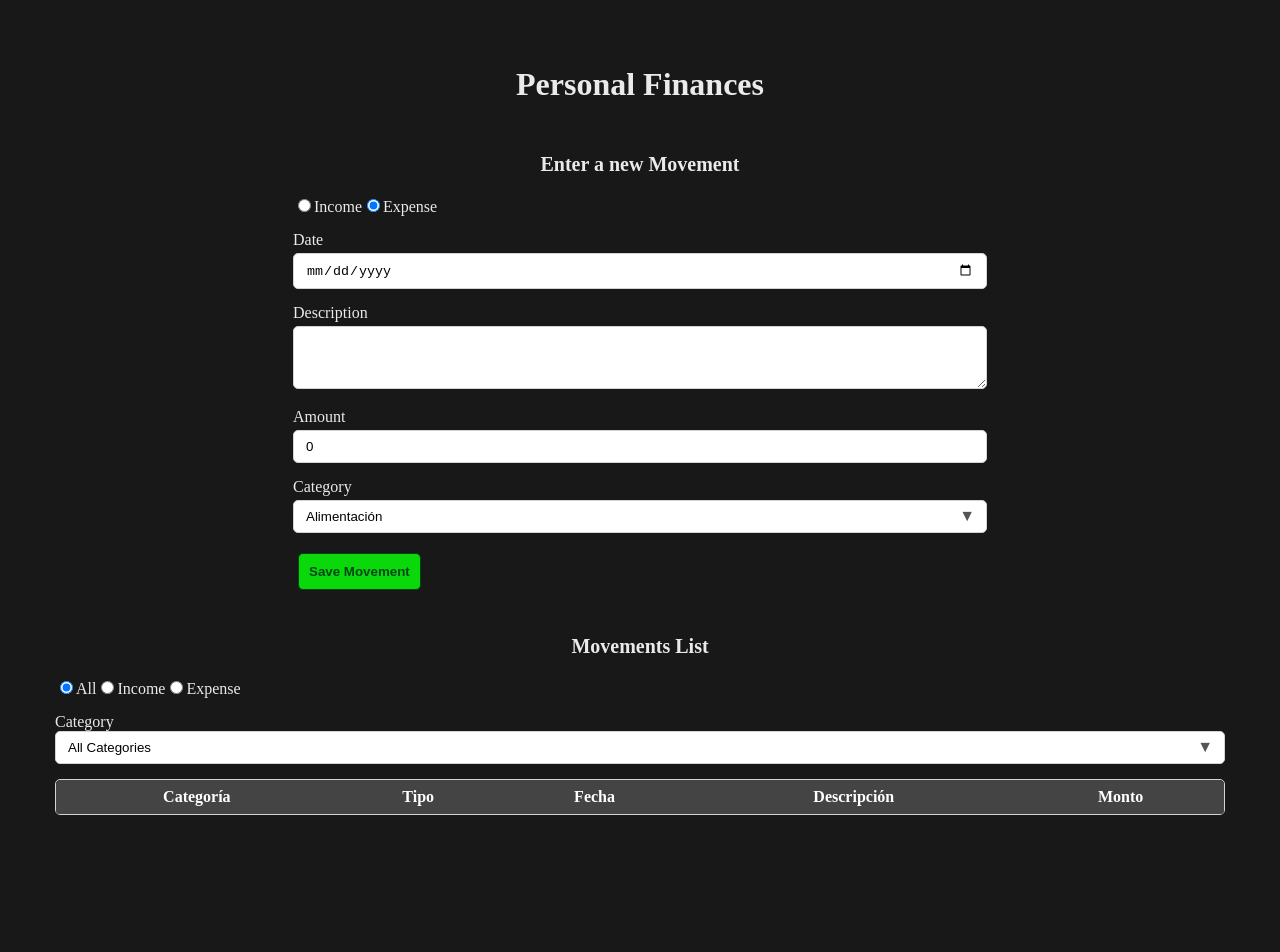
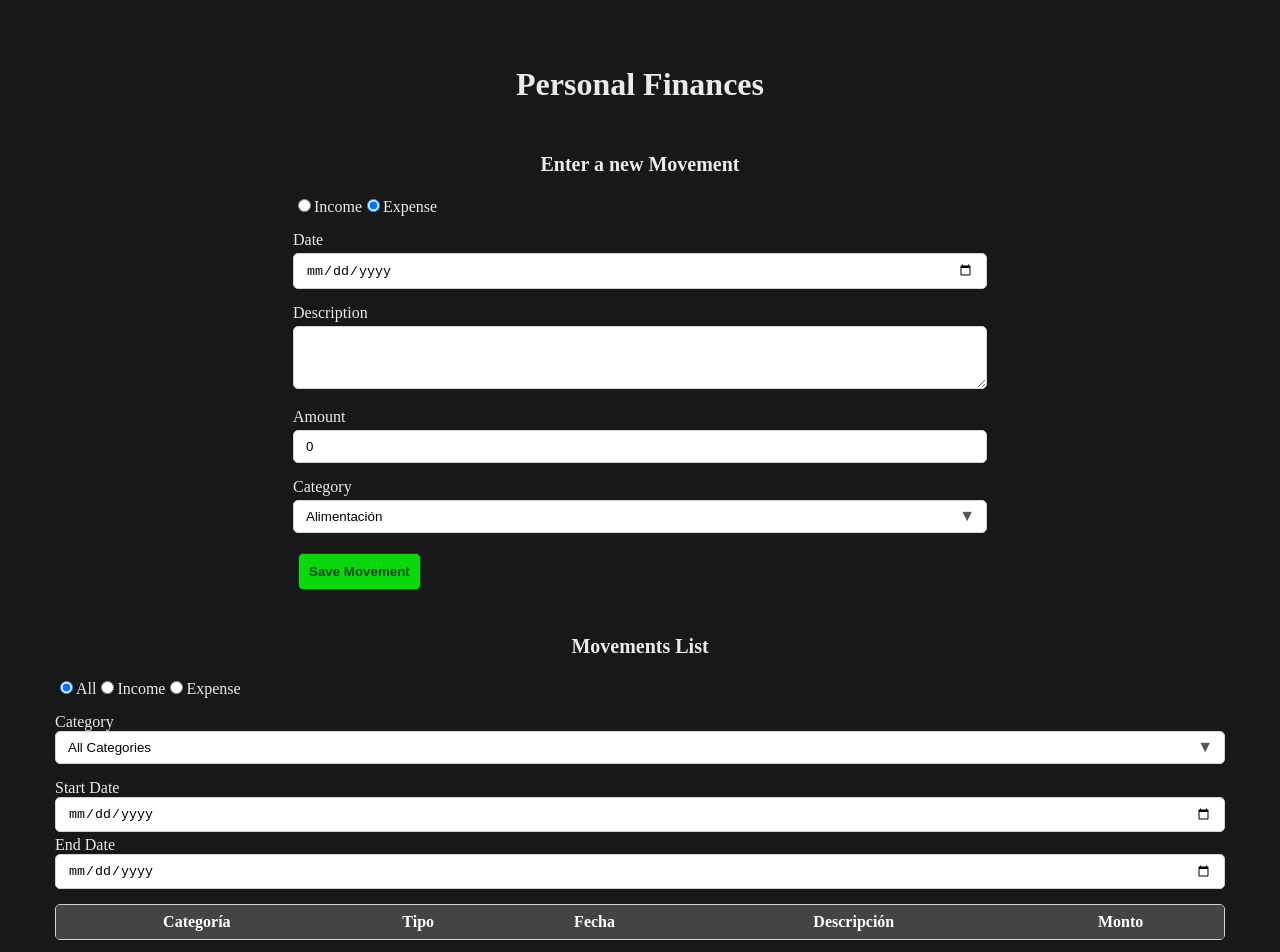
Before and after one commit to gus25888/personal-finance-app, a React (Vite) app in the folder frontend/: page / in a window 1280 px wide. Shown: the top 952 px of the page. Before the commit the page ends 870 px from the top, so only its background shows below. Built offline with nearby package versions, Linux system fonts and the light colour scheme.

Commit message:
feat: added Date filter to MovementListFilter and MovementList.

```diff
--- a/frontend/src/components/MovementList.tsx
+++ b/frontend/src/components/MovementList.tsx
@@ -21,6 +21,9 @@ const MovementList = ({ movements }: Props): JSX.Element => {
     const [movementCategory, setMovementCategory] =
         useState<CategoryFilter>(CATEGORY_FILTER_ALL);
 
+    const [movementStartDate, setMovementStartDate] = useState<string>("");
+    const [movementEndDate, setMovementEndDate] = useState<string>("");
+
     return (
         <section className="table-section">
             <p className="table-title">Movements List</p>
@@ -29,6 +32,10 @@ const MovementList = ({ movements }: Props): JSX.Element => {
                 setMovementType={setMovementType}
                 movementCategory={movementCategory}
                 setMovementCategory={setMovementCategory}
+                movementStartDate={movementStartDate}
+                setMovementStartDate={setMovementStartDate}
+                movementEndDate={movementEndDate}
+                setMovementEndDate={setMovementEndDate}
             />
             <table className="movements-table">
                 <thead className="table-header">
@@ -52,6 +59,20 @@ const MovementList = ({ movements }: Props): JSX.Element => {
                                 ? true
                                 : movement.categoryId === movementCategory
                         )
+                        .filter((movement) => {
+                            if (!movementStartDate && !movementEndDate) {
+                                return true;
+                            } else if (movementStartDate && !movementEndDate) {
+                                return movement.date >= movementStartDate;
+                            } else if (!movementStartDate && movementEndDate) {
+                                return movement.date <= movementEndDate;
+                            } else {
+                                return (
+                                    movement.date >= movementStartDate &&
+                                    movement.date <= movementEndDate
+                                );
+                            }
+                        })
                         .map((movement) => {
                             const categoryName =
                                 categories.find(
--- a/frontend/src/components/MovementListFilters.tsx
+++ b/frontend/src/components/MovementListFilters.tsx
@@ -14,6 +14,10 @@ type FiltersProps = {
     setMovementType: React.Dispatch<React.SetStateAction<MovementTypeFilter>>;
     movementCategory: CategoryFilter;
     setMovementCategory: React.Dispatch<React.SetStateAction<CategoryFilter>>;
+    movementStartDate: string;
+    setMovementStartDate: React.Dispatch<React.SetStateAction<string>>;
+    movementEndDate: string;
+    setMovementEndDate: React.Dispatch<React.SetStateAction<string>>;
 };
 
 const MovementListFilters = ({
@@ -21,6 +25,10 @@ const MovementListFilters = ({
     setMovementType,
     movementCategory,
     setMovementCategory,
+    movementStartDate,
+    setMovementStartDate,
+    movementEndDate,
+    setMovementEndDate,
 }: FiltersProps): JSX.Element => {
     const onChangeMovementType = (event: React.ChangeEvent<HTMLInputElement>) =>
         setMovementType(event.target.value as MovementTypeFilter);
@@ -28,6 +36,14 @@ const MovementListFilters = ({
     const onChangeMovementCategory = (
         event: React.ChangeEvent<HTMLSelectElement>
     ) => setMovementCategory(event.target.value as CategoryFilter);
+
+    const onChangeMovementStartDate = (
+        event: React.ChangeEvent<HTMLInputElement>
+    ) => setMovementStartDate(event.target.value);
+
+    const onChangeMovementEndDate = (
+        event: React.ChangeEvent<HTMLInputElement>
+    ) => setMovementEndDate(event.target.value);
 
     return (
         <>
@@ -63,7 +79,7 @@ const MovementListFilters = ({
                     {MOVEMENT_TYPE_FILTER_LABEL.EXPENSE}
                 </label>
             </div>
-            <div className="form-group">
+
             <div className="form-group">
                 <label className="form-label">
                     Category
@@ -93,6 +109,28 @@ const MovementListFilters = ({
                     </div>
                 </label>
             </div>
+
+            <div className="form-group">
+                <label className="form-label">
+                    Start Date
+                    <input
+                        id="startDateFilter"
+                        className="form-input"
+                        type="date"
+                        value={movementStartDate}
+                        onChange={onChangeMovementStartDate}
+                    />
+                </label>
+                <label className="form-label">
+                    End Date
+                    <input
+                        id="endDateFilter"
+                        className="form-input"
+                        type="date"
+                        value={movementEndDate}
+                        onChange={onChangeMovementEndDate}
+                    />
+                </label>
             </div>
         </>
     );
```
Lines whose indentation alone changed are shown as unchanged.
